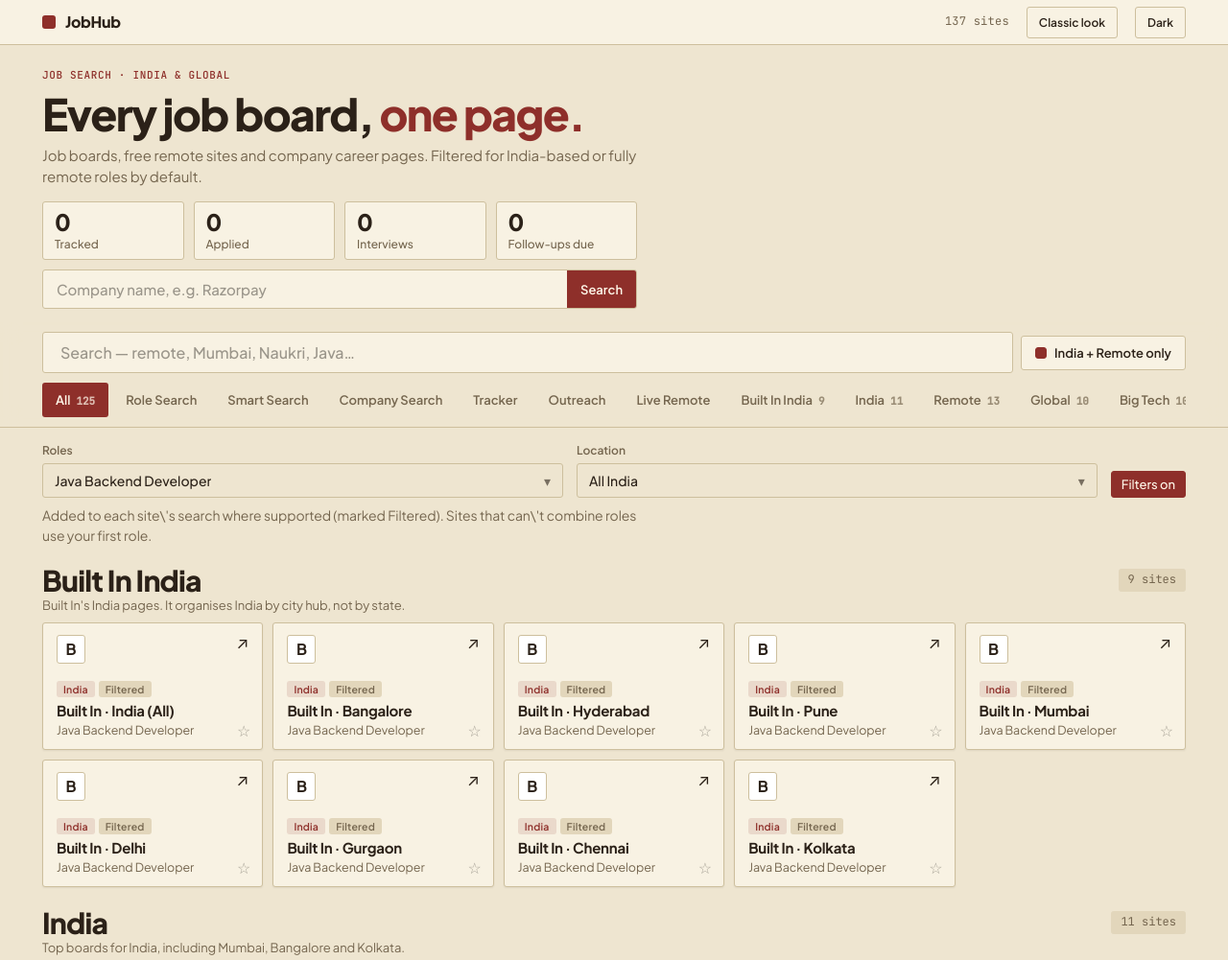
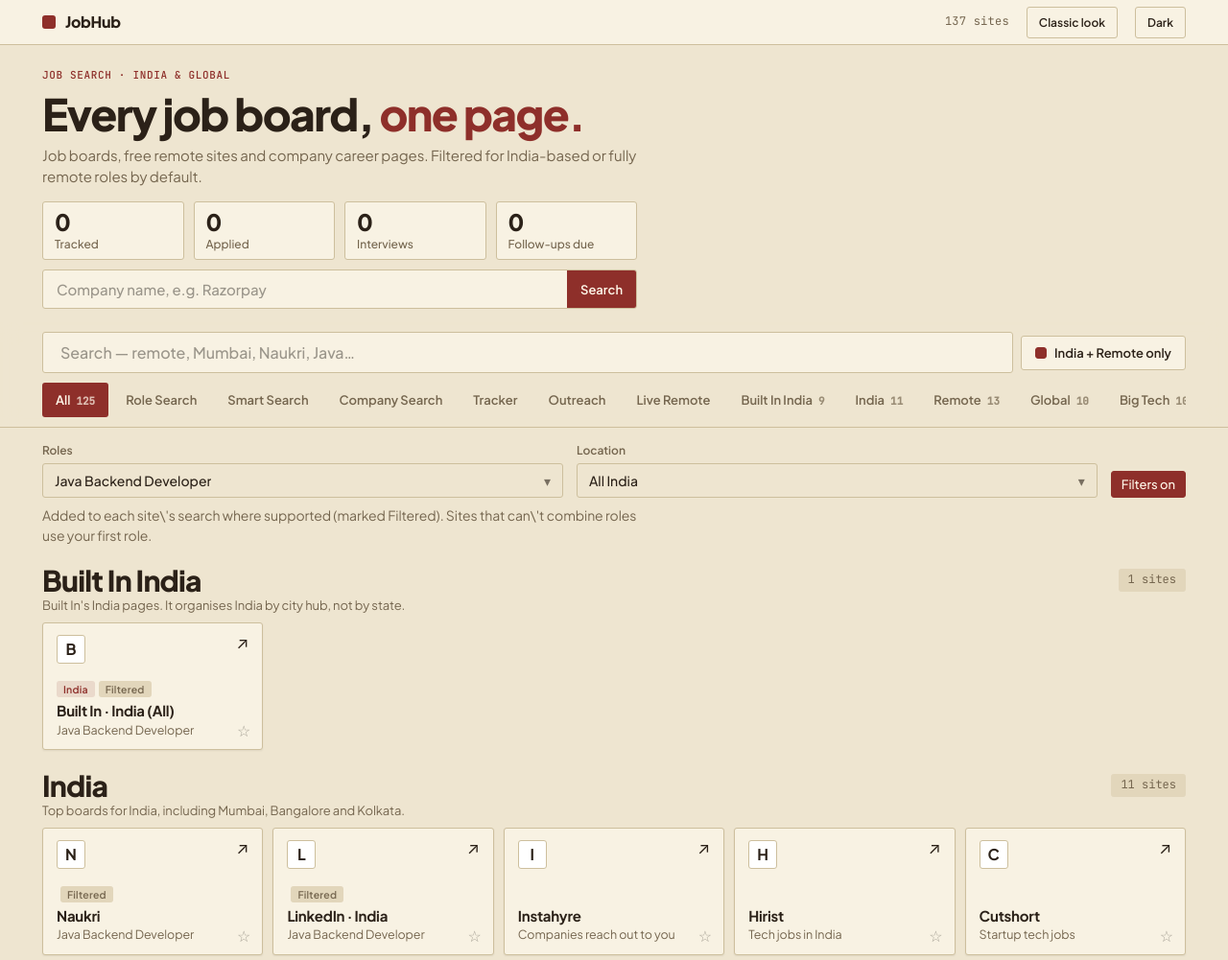
Before and after one commit to Nitesh123-Nits/Job-Hub, a plain HTML site: page index.html in a window 1280 px wide. Shown: the top 1001 px of the page at 96% size. Drawn offline with Linux system fonts and the light colour scheme.

Commit message:
Built-in sites: one card per selected role where a site can't combine roles (v11)
Co-Authored-By: Claude Sonnet 5.5 <noreply@anthropic.com>
Claude-Session: https://claude.ai/code/session_016rCU3rDwGkn98fugCDUyVg

```diff
--- a/index.html
+++ b/index.html
@@ -164,7 +164,7 @@ footer .wrap{display:flex;justify-content:space-between;gap:12px;flex-wrap:wrap}
   <div class="empty" id="empty">Nothing matches that.</div>
   <div class="note"><b>Note</b>Built In lists India by city (Bangalore, Hyderabad, Pune, Mumbai and so on), not by state. Only the India and Bangalore pages were confirmed open. The other city pages follow the same address pattern, so if one fails, open the India page and pick the city there.</div>
 </div>
-<footer><div class="wrap"><span>Links open each site's own page</span><span>★ pins a favourite</span><span id="ver">Version 10</span></div></footer>
+<footer><div class="wrap"><span>Links open each site's own page</span><span>★ pins a favourite</span><span id="ver">Version 11</span></div></footer>
 
 <script>
 const DATA=[
@@ -483,14 +483,18 @@ const INJ={
 for(const x of all)if(x.cat.id==="builtin")INJ[x.url]={u:r=>x.url+"?search="+enc(r)};
 const HUB={Bangalore:"Bangalore",Hyderabad:"Hyderabad",Pune:"Pune",Mumbai:"Mumbai","Navi Mumbai":"Mumbai","Delhi NCR":"Delhi",Noida:"Delhi",Gurgaon:"Gurgaon",Chennai:"Chennai",Kolkata:"Kolkata"};
 // with specific cities picked, Built In shows "India (All)" plus only the matching city hubs
-const hubOk=x=>{if(!inject||x.cat.id!=="builtin"||bCities.includes("India")||x.name.includes("(All)"))return true;
-  return bCities.some(k=>HUB[k]&&x.name.endsWith("· "+HUB[k]))||!bCities.some(k=>HUB[k])};
+const hubOk=x=>{if(!inject||x.cat.id!=="builtin"||x.name.includes("(All)"))return true;
+  if(bCities.includes("India"))return false;
+  return bCities.some(k=>HUB[k]&&x.name.endsWith("· "+HUB[k]))};
 function variants(x){
   const g=INJ[x.url];if(!inject||!g)return[x];
-  const rs=bRoles,multi=rs.length>1,role=g.b&&multi?"("+rs.map(r=>`"${r}"`).join(" OR ")+")":rs[0];
-  const rl=g.b?(multi?rs.length+" roles, one search":rs[0]):rs[0]+(multi?" (first of "+rs.length+" roles)":"");
-  const cs=g.l?pickCities(bCities):[null];
-  return cs.map(c=>({f:1,url:g.u(role,c||CITIES[0],rs),name:c&&cs.length>1?`${x.name} · ${c.n}`:x.name,desc:rl+(c&&!c.remote&&c.k!=="India"?" · "+c.n:c&&c.remote?" · Remote":"")}));
+  const rs=bRoles,multi=rs.length>1,cs=g.l?pickCities(bCities):[null];
+  // boolean boards: one search with every role; the rest: one card per role so none is dropped
+  const roleSets=g.b?[{expr:multi?"("+rs.map(r=>`"${r}"`).join(" OR ")+")":rs[0],label:multi?rs.length+" roles, one search":rs[0],tag:""}]:rs.map(r=>({expr:r,label:r,tag:multi?r:""}));
+  return cs.flatMap(c=>roleSets.map(R=>{
+    const place=c&&!c.remote&&c.k!=="India"?c.n:(c&&c.remote?"Remote":"");
+    const bits=[cs.length>1&&c?c.n:"",R.tag].filter(Boolean);
+    return{f:1,url:g.u(R.expr,c||CITIES[0],rs),name:bits.length?`${x.name} · ${bits.join(" · ")}`:x.name,desc:R.label+(place?" · "+place:"")}}));
 }
 
 // One combined search per board when several roles are picked (boolean OR). Boards whose
--- a/sw.js
+++ b/sw.js
@@ -1,4 +1,4 @@
-const CACHE = "jobhub-v10";
+const CACHE = "jobhub-v11";
 const ASSETS = ["./", "./index.html", "./manifest.webmanifest", "./premium.css", "./theme-modern.css", "./premium.js", "./icons/icon-192.png", "./icons/icon-512.png"];
 
 // Install: fetch every file fresh (bypass the HTTP cache) so a new version never caches stale copies.
```
